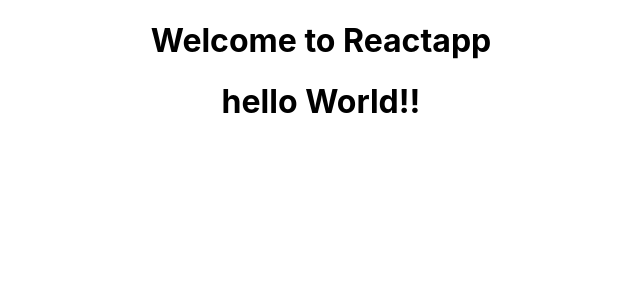
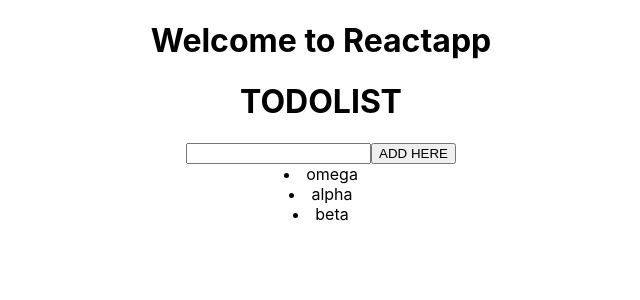
Before and after one commit to Mahalakshmidamma/rb31, a React (Create React App) app: page / in a window 1280 px wide. Shown: the top 300 px of the page, without its empty margins (319-959 px from the left). Built offline with nearby package versions, Linux system fonts and the light colour scheme.

Commit message:
todolist

```diff
--- a/src/App.js
+++ b/src/App.js
@@ -1,12 +1,12 @@
 import logo from './logo.svg';
 import './App.css';
-import Taj from './Todolist';
+import Todolist from './todolist';
 
 function App() {
   return (
     <div className="App">
     <h1>Welcome to Reactapp</h1>
-    <Taj></Taj>
+    <Todolist></Todolist>
     </div>
   );
 }
--- a/src/Todolist.js
+++ /dev/null
@@ -1,6 +0,0 @@
-function Taj(){
-    return (
-        <h1>hello World!!</h1>
-    )
-}
-export default Taj;
--- /dev/null
+++ b/src/todolist.jsx
@@ -0,0 +1,26 @@
+import React from "react";
+
+function Todolist() {
+    var [arr, setArr] = React.useState(["omega", "alpha", "beta"])
+    function abc() {
+        // var k = document.getElementById("d1").value
+        console.log(arr)
+        setArr([...arr, document.getElementById("d1").value])
+    }
+    return (
+        <div>
+            <h1>TODOLIST</h1>
+            <input type="text" id="d1" />
+            <button onClick={abc}>ADD HERE</button>
+            {
+                arr.map((a)=> {
+                    return (
+                    <li>{a}</li>
+                    )
+                })
+            }
+        </div>
+    )
+}
+
+export default Todolist
```
